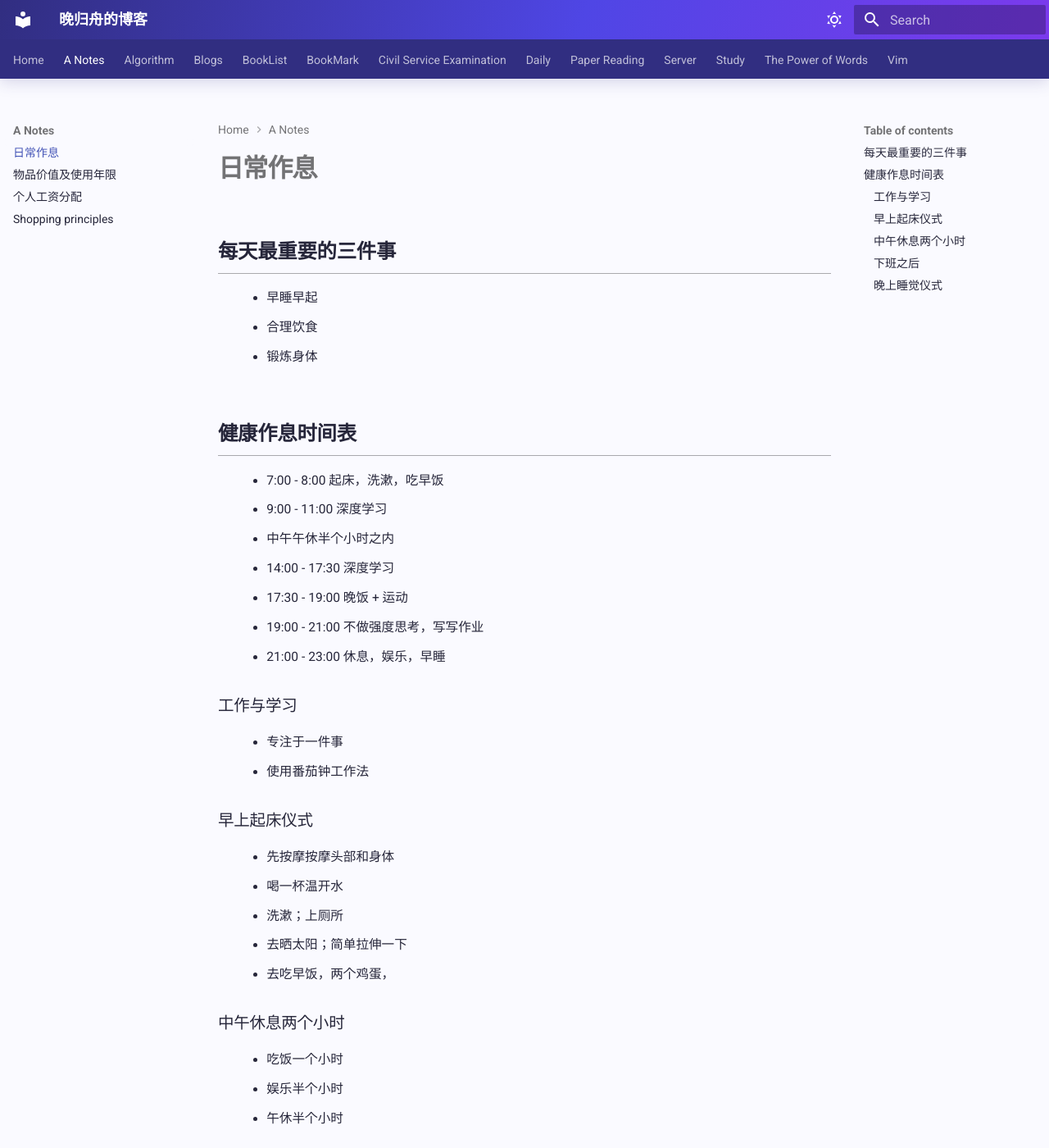
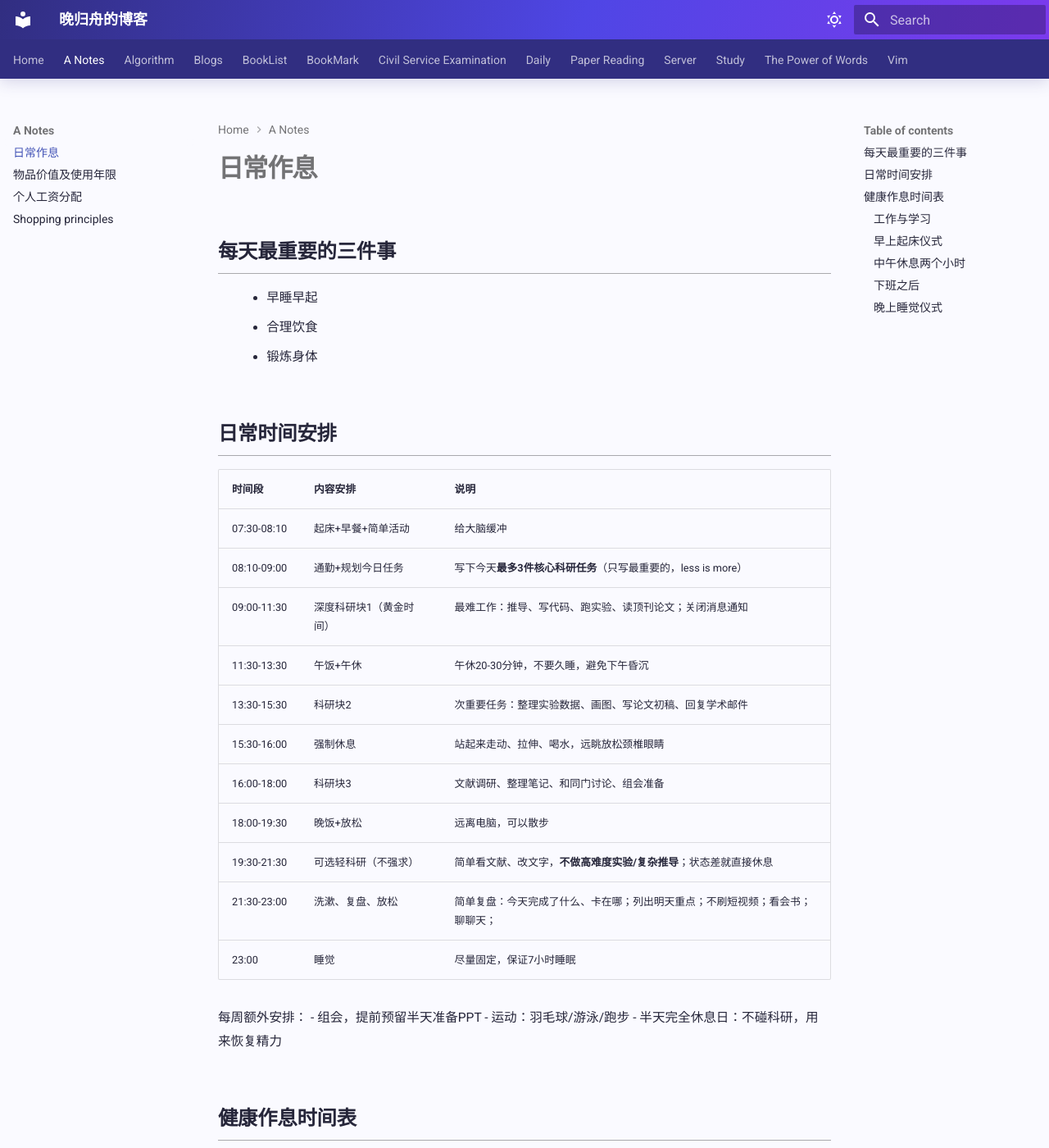
Before and after one commit to WGZ-W/wgz-w.github.io, an MkDocs documentation site: the page built from docs/A-Notes/daily-routine-log.md, in a window 1280 px wide and 1400 px high. Shown: the whole window at 82% size. Built offline with MkDocs 1.6.1 and Material for MkDocs 9.7.7, drawn with Linux system fonts in a browser that asks for light colours.

Commit message:
add daily time schedule

```diff
--- a/docs/A-Notes/daily-routine-log.md
+++ b/docs/A-Notes/daily-routine-log.md
@@ -6,6 +6,30 @@
 - 早睡早起
 - 合理饮食
 - 锻炼身体
+
+## 日常时间安排
+|时间段|内容安排|说明|
+|-|-|-|
+|07:30-08:10|起床+早餐+简单活动|给大脑缓冲|
+|08:10-09:00|通勤+规划今日任务|写下今天**最多3件核心科研任务**（只写最重要的，less is more）
+|09:00-11:30|深度科研块1（黄金时间）|最难工作：推导、写代码、跑实验、读顶刊论文；关闭消息通知|
+|11:30-13:30|午饭+午休|午休20-30分钟，不要久睡，避免下午昏沉|
+|13:30-15:30|科研块2|次重要任务：整理实验数据、画图、写论文初稿、回复学术邮件|
+|15:30-16:00|强制休息|站起来走动、拉伸、喝水，远眺放松颈椎眼睛|
+|16:00-18:00|科研块3|文献调研、整理笔记、和同门讨论、组会准备|
+|18:00-19:30|晚饭+放松|远离电脑，可以散步|
+|19:30-21:30|可选轻科研（不强求）|简单看文献、改文字，**不做高难度实验/复杂推导**；状态差就直接休息|
+|21:30-23:00|洗漱、复盘、放松|简单复盘：今天完成了什么、卡在哪；列出明天重点；不刷短视频；看会书；聊聊天；
+|23:00|睡觉|尽量固定，保证7小时睡眠|
+
+每周额外安排：
+- 组会，提前预留半天准备PPT
+- 运动：羽毛球/游泳/跑步
+- 半天完全休息日：不碰科研，用来恢复精力
+
+
+
+
 
 ## 健康作息时间表
 
```
